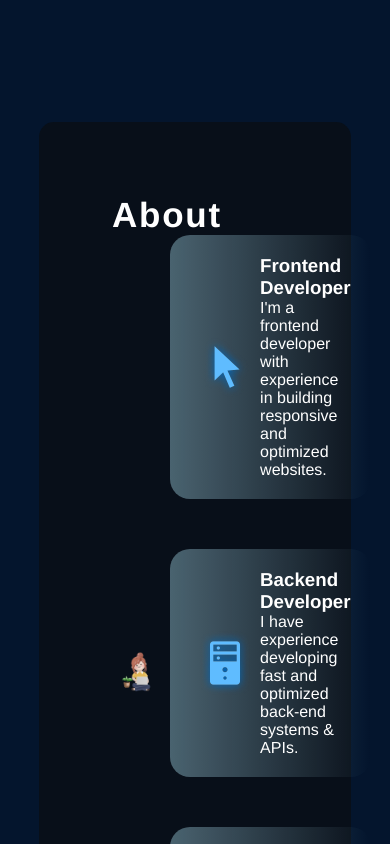
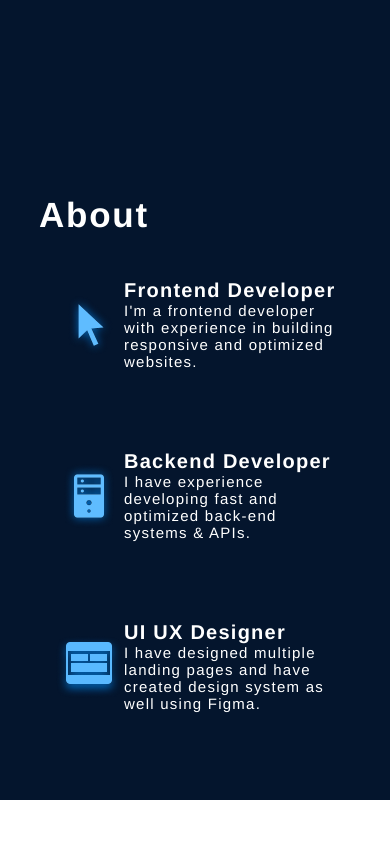
Before and after one commit to nipun-munasinghe/example-react-portfolio, a React (Vite) app: page / in a window 390 px wide. Shown: the part 940-1784 px from the top of the page. After the commit the page ends 1740 px from the top, so only its background shows below. Built offline with nearby package versions, Linux system fonts and the light colour scheme; the HTML template or start-up script is replaced by a standard one.

Commit message:
Update About.module.css
finished with css

```diff
--- a/src/components/About/About.module.css
+++ b/src/components/About/About.module.css
@@ -47,4 +47,56 @@
     rgba(165, 215, 232, 0.42) 0%,
     rgba(255, 255, 255, 0) 100%
     );
+    background-size: 0 100%;
+    background-repeat: no-repeat;
+    transition: 0.4s;
 }
+
+.aboutItem:hover {
+    background-size: 100% 100%;
+}
+
+.aboutItem h3 {
+    font-size: 25px;
+    font-weight: 600;
+    letter-spacing: 1.25px;
+}
+
+.aboutItem p {
+    font-size: 18px;
+    letter-spacing: 1.25px;
+}
+
+/* responsive part */
+@media screen and (max-width: 830px) {
+    .container {
+        background-color: transparent;
+        padding-left: 0;
+        padding-right: 0;
+
+    }
+
+    .content {
+        flex-direction: column;
+    }
+
+    .aboutImage {
+        display: none;
+    }
+
+    .aboutItems {
+        margin-top: 29px;
+    }
+
+    .aboutItem {
+        padding: 15px;
+    }
+
+    .aboutItem h3 {
+        font-size: 20px;
+    }
+
+    .aboutItem p {
+        font-size: 15px;
+    }
+}
```
